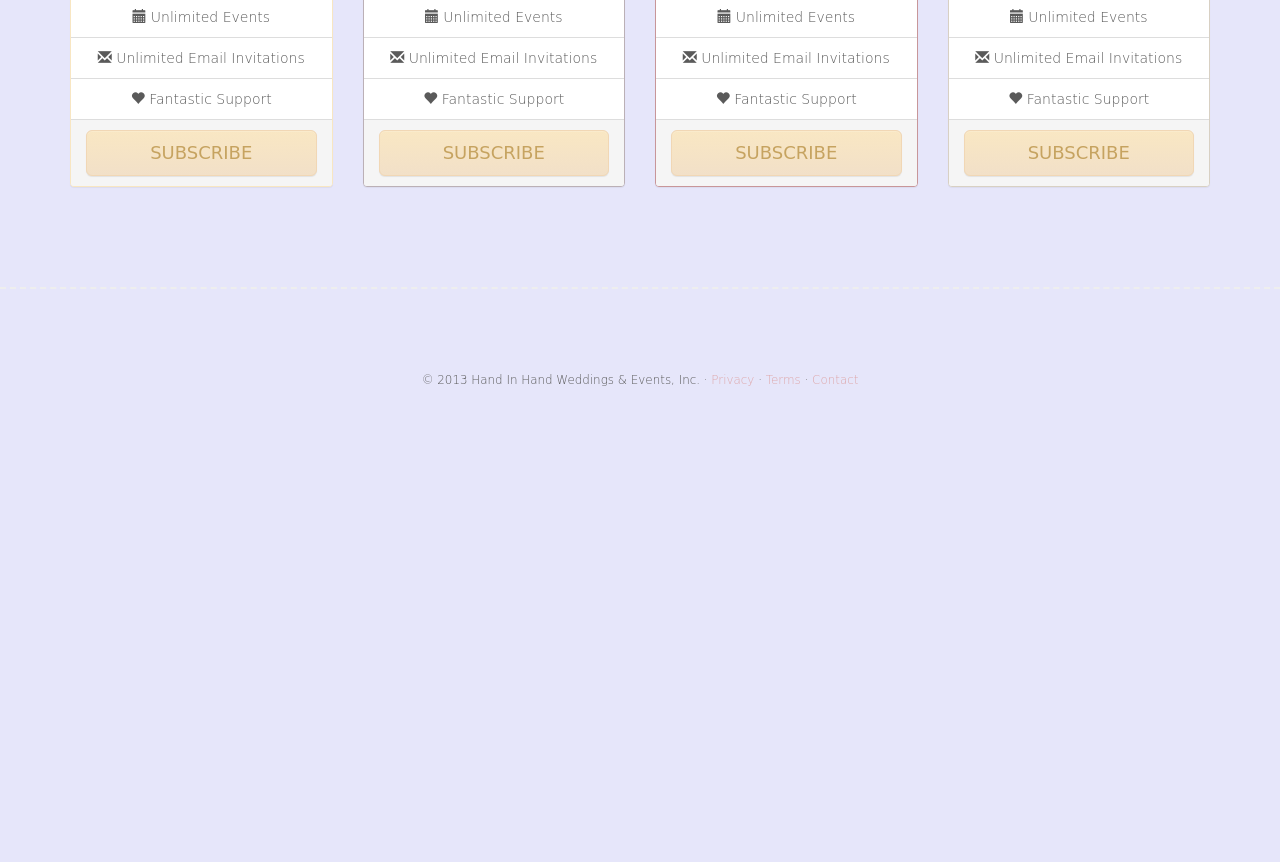
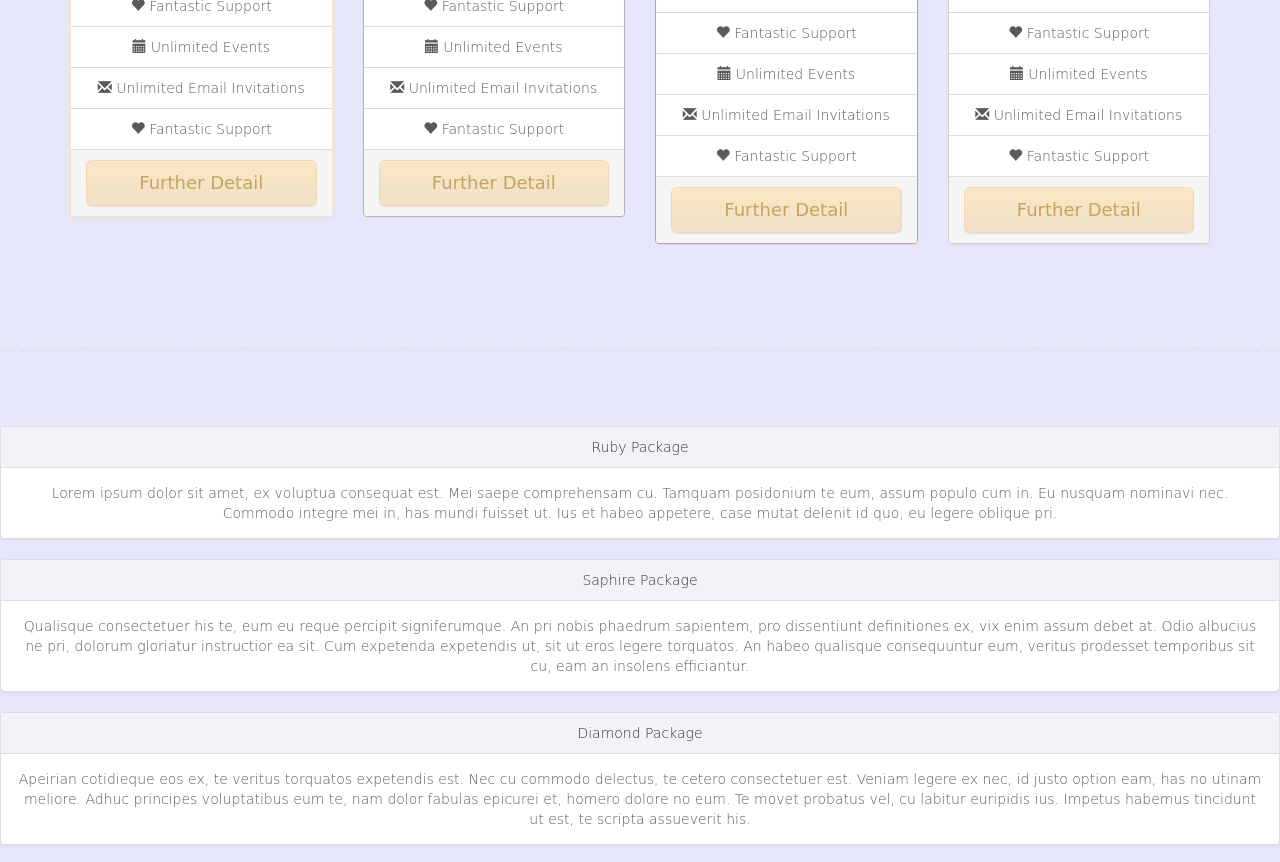
Before and after one commit to danieldvorkin/Hand-In-Hand, a plain HTML site: page services.html in a window 1280 px wide. Shown: the part 344-1206 px from the top of the page. Before the commit the page ends 800 px from the top, so only its background shows below. Drawn offline with Linux system fonts and the light colour scheme; a web font is replaced by a local one.

Commit message:
Added more content on the services page

```diff
--- a/services.html
+++ b/services.html
@@ -43,10 +43,15 @@
                 <li class="dropdown">
                   <a href="#" class="dropdown-toggle" data-toggle="dropdown">Services <b class="caret"></b></a>
                   <ul class="dropdown-menu">
-                    <li><a href="services.html#Ruby">Ruby Package</a></li>
-                    <li><a href="services.html#Saphire">Saphire Package</a></li>
-                    <li><a href="services.html#Diamond">Diamond Package</a></li>
-                    <li><a href="services.html#Platinum">Platinum Package</a></li>
+                    <li><a href="services.html">General Overview</a></li>
+                    <li class="divider"></li>
+                    <li role="presentation" class="dropdown-header" style="color:purple;">
+                      <u>Further Detailed Info</u>
+                    </li>
+                    <li><a href="#Ruby">Ruby Package</a></li>
+                    <li><a href="#Saphire">Saphire Package</a></li>
+                    <li><a href="#Diamond">Diamond Package</a></li>
+                    <li><a href="#Platinum">Platinum Package</a></li>
                   </ul>
                 </li>
                 <li><a href="contact.html">Contact</a></li>
@@ -62,11 +67,8 @@
         <div class="col-md-3">
             <div class="panel panel-danger">
               <div class="panel-heading">
-                <h3 class="text-center">SMALL TEAM</h3>
+                <h3 class="text-center">Ruby Package</h3>
                 <p class="text-center">MAX TEAM SIZE 25</p>
-              </div>
-              <div class="panel-body text-center">
-                <p class="lead" style="font-size:30px"><strong>$20/month</strong></p>
               </div>
               <ul class="list-group list-group-flush text-center">
                     <li class="list-group-item">
@@ -78,18 +80,26 @@
                     <li class="list-group-item">
                         <span class="glyphicon glyphicon-heart"></span> Fantastic Support
                     </li>
+                    <li class="list-group-item">
+                        <span class="glyphicon glyphicon-calendar"></span> Unlimited Events
+                    </li>
+                    <li class="list-group-item">
+                        <span class="glyphicon glyphicon-envelope"></span> Unlimited Email Invitations
+                    </li>
+                    <li class="list-group-item">
+                        <span class="glyphicon glyphicon-heart"></span> Fantastic Support
+                    </li>
                 </ul>
-                <div class="panel-footer"> <a class="btn btn-lg btn-block btn-danger" href="#">SUBSCRIBE</a> </div>
+                <div class="panel-footer">
+                  <a class="btn btn-lg btn-block btn-danger" href="#Ruby">Further Detail</a>
+                </div>
             </div>
         </div>
         <div class="col-md-3">
             <div class="panel panel-info">
                 <div class="panel-heading">
-                    <h3 class="text-center">MEDIUM TEAM</h3>
+                    <h3 class="text-center">Saphire Package</h3>
                     <p class="text-center">MAX TEAM SIZE 50</p>
-                </div>
-                <div class="panel-body text-center">
-                    <p class="lead" style="font-size:30px"><strong>$40/month</strong></p>
                 </div>
                 <ul class="list-group list-group-flush text-center">
                     <li class="list-group-item">
@@ -101,18 +111,26 @@
                     <li class="list-group-item">
                         <span class="glyphicon glyphicon-heart"></span> Fantastic Support
                     </li>
+                    <li class="list-group-item">
+                        <span class="glyphicon glyphicon-calendar"></span> Unlimited Events
+                    </li>
+                    <li class="list-group-item">
+                        <span class="glyphicon glyphicon-envelope"></span> Unlimited Email Invitations
+                    </li>
+                    <li class="list-group-item">
+                        <span class="glyphicon glyphicon-heart"></span> Fantastic Support
+                    </li>
                 </ul>
-                <div class="panel-footer"> <a class="btn btn-lg btn-block btn-danger" href="#">SUBSCRIBE</a> </div>
+                <div class="panel-footer">
+                  <a class="btn btn-lg btn-block btn-danger" href="#Saphire">Further Detail</a>
+                </div>
             </div>
         </div>
         <div class="col-md-3">
             <div class="panel panel-success">
                 <div class="panel-heading">
-                    <h3 class="text-center">LARGE TEAM</h3>
+                    <h3 class="text-center" style="color:black;">Diamond Package</h3>
                     <p class="text-center">MAX TEAM SIZE 100</p>
-                </div>
-                <div class="panel-body text-center">
-                    <p class="lead" style="font-size:30px"><strong>$60/month</strong></p>
                 </div>
                 <ul class="list-group list-group-flush text-center">
                     <li class="list-group-item">
@@ -124,18 +142,26 @@
                     <li class="list-group-item">
                         <span class="glyphicon glyphicon-heart"></span> Fantastic Support
                     </li>
+                    <li class="list-group-item">
+                        <span class="glyphicon glyphicon-calendar"></span> Unlimited Events
+                    </li>
+                    <li class="list-group-item">
+                        <span class="glyphicon glyphicon-envelope"></span> Unlimited Email Invitations
+                    </li>
+                    <li class="list-group-item">
+                        <span class="glyphicon glyphicon-heart"></span> Fantastic Support
+                    </li>
                 </ul>
-                <div class="panel-footer"> <a class="btn btn-lg btn-block btn-danger" href="#">SUBSCRIBE</a> </div>
+                <div class="panel-footer">
+                  <a class="btn btn-lg btn-block btn-danger" href="#Diamond">Further Detail</a>
+                </div>
             </div>
         </div>
         <div class="col-md-3">
             <div class="panel panel-warning">
                 <div class="panel-heading">
-                    <h3 class="text-center">HUGE TEAM</h3>
+                    <h3 class="text-center">Platinum Package</h3>
                     <p class="text-center">MAX TEAM SIZE 300</p>
-                </div>
-                <div class="panel-body text-center">
-                    <p class="lead" style="font-size:30px"><strong>$100/month</strong></p>
                 </div>
                 <ul class="list-group list-group-flush text-center">
                     <li class="list-group-item">
@@ -147,8 +173,19 @@
                     <li class="list-group-item">
                         <span class="glyphicon glyphicon-heart"></span> Fantastic Support
                     </li>
+                    <li class="list-group-item">
+                        <span class="glyphicon glyphicon-calendar"></span> Unlimited Events
+                    </li>
+                    <li class="list-group-item">
+                        <span class="glyphicon glyphicon-envelope"></span> Unlimited Email Invitations
+                    </li>
+                    <li class="list-group-item">
+                        <span class="glyphicon glyphicon-heart"></span> Fantastic Support
+                    </li>
                 </ul>
-                <div class="panel-footer"> <a class="btn btn-lg btn-block btn-danger" href="#">SUBSCRIBE</a> </div>
+                <div class="panel-footer">
+                  <a class="btn btn-lg btn-block btn-danger" href="#Platinum">Further Detail</a>
+                </div>
             </div>
         </div>
     </div>
@@ -156,7 +193,36 @@
 
       <hr class="featurette-divider">
 
+<div class="text-center">
+  <div class="panel panel-default" id="Ruby">
+    <div class="panel-heading">Ruby Package</div>
+    <div class="panel-body">
+      Lorem ipsum dolor sit amet, ex voluptua consequat est. Mei saepe comprehensam cu. Tamquam posidonium te eum, assum populo cum in. Eu nusquam nominavi nec. Commodo integre mei in, has mundi fuisset ut. Ius et habeo appetere, case mutat delenit id quo, eu legere oblique pri.
+    </div>
+  </div>
+  <div class="panel panel-default" id="Saphire">
+    <div class="panel-heading">Saphire Package</div>
+    <div class="panel-body">
+      Qualisque consectetuer his te, eum eu reque percipit signiferumque. An pri nobis phaedrum sapientem, pro dissentiunt definitiones ex, vix enim assum debet at. Odio albucius ne pri, dolorum gloriatur instructior ea sit. Cum expetenda expetendis ut, sit ut eros legere torquatos. An habeo qualisque consequuntur eum, veritus prodesset temporibus sit cu, eam an insolens efficiantur.
+    </div>
+  </div>
+  <div class="panel panel-default" id="Diamond">
+    <div class="panel-heading">Diamond Package</div>
+    <div class="panel-body">
+      Apeirian cotidieque eos ex, te veritus torquatos expetendis est. Nec cu commodo delectus, te cetero consectetuer est. Veniam legere ex nec, id justo option eam, has no utinam meliore. Adhuc principes voluptatibus eum te, nam dolor fabulas epicurei et, homero dolore no eum. Te movet probatus vel, cu labitur euripidis ius. Impetus habemus tincidunt ut est, te scripta assueverit his.
+    </div>
+  </div>
+  <div class="panel panel-default" id="Platinum">
+    <div class="panel-heading">Platinum Package</div>
+    <div class="panel-body">
+      Et ferri eloquentiam cum. Eum an nominati efficiantur. Id velit integre ceteros cum, solum rebum has cu, tale primis deserunt an pri. Autem oportere disputationi ut mea. Ea facete definitiones sed, in vix explicari interpretaris. Inermis vulputate nam ea, mei no etiam facilis, ius eius omittam et. Virtute delenit in duo, altera possit at sit, mei vero omnium at.
+    </div>
+  </div>
+</div>
       <!-- /END THE FEATURETTES -->
+
+
+
 
 
       <!-- FOOTER -->
```
Also changed, not shown: about.html (+5 -0 lines), contact.html (+5 -0 lines), index.html (+5 -0 lines).
